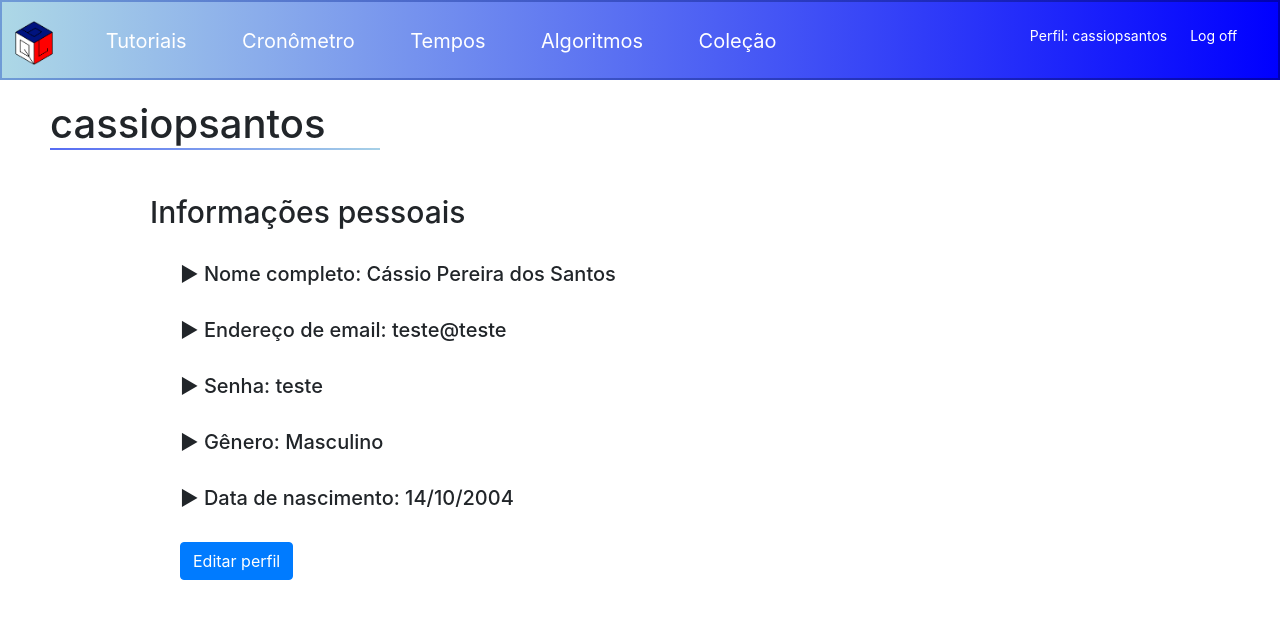
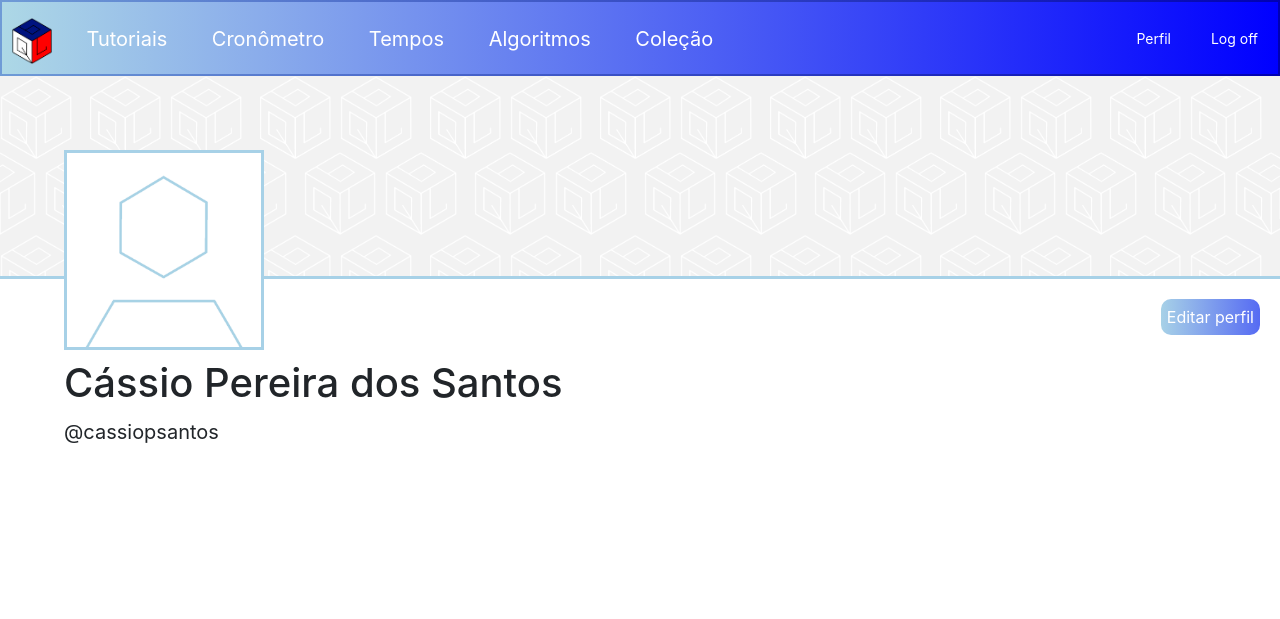
Before and after one commit to cassioPsantos/qblearning, a PHP site: page /qblearning/perfil.php in a window 1280 px wide. Shown: the top 619 px of the page. Run offline with PHP 8.4, Linux system fonts and the light colour scheme; a user stored in the database is signed in; data comes from the database, SQL or seed files in the repository.

Commit message:
foto de perfil funcionando caralho

```diff
--- a/banco.sql
+++ b/banco.sql
@@ -6,6 +6,8 @@ create table usuarios (
 	id int primary key not null auto_increment,
     nome_usuario varchar(20),
 	nome_completo varchar(30),
+    descricao text(200),
+    foto blob,
     email varchar(30),
     senha varchar(30),
     genero varchar(9),
@@ -86,5 +88,5 @@ create table ultima_media (
     foreign key (id_usuario) references usuarios(id)
 );
 
-insert into usuarios (nome_usuario, nome_completo, email, senha, genero, nascimento)
-values ('cassiopsantos', 'Cássio Pereira dos Santos', 'teste@teste', 'teste', 'Masculino', '2004-10-14');
+insert into usuarios (nome_usuario, nome_completo, email, senha, genero, nascimento, foto)
+values ('cassiopsantos', 'Cássio Pereira dos Santos', 'teste@teste', 'teste', 'Masculino', '2004-10-14', 'default.png');
--- a/conexao.php
+++ b/conexao.php
@@ -1,5 +1,5 @@
 <?php
-$conn = mysqli_connect('localhost', 'root', 'aluno01') or die ("Não possível conectar ao banco de dados");
+$conn = mysqli_connect('localhost', 'root', '') or die ("Não possível conectar ao banco de dados");
 $banco = mysqli_select_db($conn, 'qblearning');
 
 function tempoFinal($init) {
--- a/cronometro.php
+++ b/cronometro.php
@@ -421,7 +421,7 @@ $_SESSION['embar'] = $embaralhamento;
 </div><br>
 
 <div class="embar_botao">
-    <button id="embar_botao" class="btn btn-primary">Atualizar embaralhamento</button>
+    <button id="embar_botao" class="botao">Atualizar embaralhamento</button>
 </div>
 
 <form method="POST">
@@ -450,7 +450,7 @@ $_SESSION['embar'] = $embaralhamento;
         </tr>
         <tr>
             <td class="tabela_tipo_cubo">
-                <input class="atualizabtn" type="submit" value="Atualizar" name="btnEnviar" />
+                <input class="botao atualiza_btn" type="submit" value="Atualizar" name="btnEnviar" />
             </td>
             <td class="tabela_tipo_cubo">
                 <div class="imagem_tipo_cubo1">
--- a/css.css
+++ b/css.css
@@ -1,3 +1,18 @@
+.botao {
+    color: white;
+    background-image: linear-gradient(to right, #A7D1E7, #566BF3);
+    padding: 6px;
+    border-radius: 10px;
+    margin-right: 0;
+    border-width: 0;
+}
+
+.botao:hover {
+    color: white;
+    text-decoration: none;
+    background-image: linear-gradient(to right, #9bc3d8, #485acc);
+}
+
 /* TELA DE CADASTRO */
 
 .logo {
@@ -74,11 +89,11 @@
 }
 
 .navbtn {
-    padding: 1%;
+    padding: 10px;
     color: white;
     font-size: 20px;
     border-radius: 10px;
-    margin: 1%;
+    margin: 10px;
 }
 
 .navbtn:hover {
@@ -87,27 +102,15 @@
 }
 
 .navlogo {
-    width: 5%;
-    padding: 1%;
+    width: 40px;
+    margin: 10px;
     margin-right: 10px;
 }
 
 .logoff {
     font-size: 14px;
-    margin: 20px;
-    position: absolute;
-    top: -1%;
-    left: auto;
-    right: 10px;
-}
-
-.perfil {
-    font-size: 14px;
-    margin: 20px;
-    position: absolute;
-    top: -1%;
-    left: auto;
-    right: 80px;
+    float: right;
+    margin-top: 10px;
 }
 
 /* COLEÇÃO */
@@ -282,15 +285,10 @@
     margin-left: 30px;
 }
 
-.atualizabtn {
+.atualiza_btn {
     text-align: center;
-    background-image: linear-gradient(to right, #A7D1E7, #566BF3);
+    margin-left: 30px;
     padding: 10px;
-    color: white;
-    border-style: solid;
-    border-width: 0px;
-    border-radius: 8px;
-    margin-left: 30px;
 }
 
 .deletar_btn {
@@ -308,29 +306,50 @@
 
 /* PERFIL */
 
-.subtitulo {
-    margin-left: 150px;
-    font-size: 30px;
+.header_perfil {
+    position: absolute;
+    width: 470px;
+    left: 5%;
+    top: 150px;
 }
 
-.dadosperfil {
-    margin-left: 180px;
-    font-size: 20px;
+.imagem_perfil {
+    width: 200px;
+    border-style: solid;
+    border-width: 3px;
+    border-color: #A7D1E7;
 }
 
-.mostrarsenha {
-    position: absolute;
-    left: 240;
+.capa_perfil {
+    padding: 100px;
+    border-bottom-style: solid;
+    border-bottom-width: 3px;
+    border-bottom-color: #A7D1E7;
+    background-color: #F2F2F2;
+    background-image: url("imagens/capa_default.png");
+    background-size: 170px;
+    background-repeat: repeat;
 }
 
-.mostrarsenha1 {
-    position: absolute;
-    left: 260px;
-    top: 351px;
+.btn_editar {
+    float: right;
+    margin: 20px;
 }
 
-.perfilbtn {
-    margin-left: 180px;
+.nome_usuario {
+    font-size: 20px;
+    margin-top: 10px;
+    margin-left: 5%;
+}
+
+.nome_completo {
+    margin-top: 80px;
+    margin-left: 5%;
+}
+
+.descricao {
+    width: 500px;
+    margin-left: 5%;
 }
 
 /* TABELA DE TEMPOS */
@@ -376,6 +395,7 @@
 .btn_tempos:hover {
     color: white;
     text-decoration: none;
+    background-image: linear-gradient(to right, #9bc3d8, #485acc);
 }
 
 .cont_2x2 {
@@ -493,6 +513,7 @@
 .btn_voltar:hover {
     color: white;
     text-decoration: none;
+    background-image: linear-gradient(to right, #9bc3d8, #485acc);
 }
 
 .detalhes_2 {
--- a/entrar.php
+++ b/entrar.php
@@ -1,7 +1,4 @@
-<?php
-session_destroy();
-session_start();
-?>
+<?php session_start() ?>
 <html>
 <head>
 <link rel="stylesheet" href="css.css">
--- /dev/null
+++ b/logout.php
@@ -0,0 +1,6 @@
+<?php
+session_start();
+session_unset();
+session_destroy();
+
+header("Location: entrar.php");
--- a/navbar.php
+++ b/navbar.php
@@ -8,7 +8,7 @@
   <a class="navbtn" href="tempos.php">Tempos</a>
   <a class="navbtn" href="algoritmos.php">Algoritmos</a>
   <a class="navbtn" href="colecao.php">Coleção</a>
-  <a class="navbtn logoff" href="entrar.php">Log off</a>
-  <a class="navbtn perfil" href="perfil.php">Perfil: <?php echo $_SESSION['nome_usuario']?></a>
+  <a class="navbtn logoff" href="logout.php">Log off</a>
+  <a class="navbtn logoff" href="perfil.php">Perfil</a>
 </div>
 </div>
--- a/perfil.php
+++ b/perfil.php
@@ -14,20 +14,30 @@ $dados = mysqli_fetch_array($query);
 </head>
 
 <body>
-<h1 class="titulo"><?php echo $_SESSION['nome_usuario']?></h1>
-<br>
-<h2 class="subtitulo">Informações pessoais</h2>
-<br>
-<h6 class="dadosperfil">&#9658; Nome completo: <?php echo $dados['nome_completo']?></h6>
-<br>
-<h6 class="dadosperfil">&#9658; Endereço de email: <?php echo $dados['email']?></h6>
-<br>
-<h6 class="dadosperfil">&#9658; Senha: <?php echo $dados['senha']?></h6>
-<br>
-<h6 class="dadosperfil">&#9658; Gênero: <?php echo $dados['genero']?></h6>
-<br>
-<h6 class="dadosperfil">&#9658; Data de nascimento: <?php echo date_format(date_create($dados['nascimento']), "d/m/Y") ?></h6>
-<br>
-<a class="btn btn-primary perfilbtn" href="editar_perfil.php">Editar perfil</a>
+
+<div class="header_perfil">
+    <img class="imagem_perfil" alt="foto de perfil" src="uploads/<?php
+    echo $dados['foto']
+    ?>">
+</div>
+
+<div class="capa_perfil">
+</div>
+
+<a class="botao btn_editar" href="editar_perfil.php">Editar perfil</a>
+
+<div class="nome_completo">
+    <h1><?php echo $dados['nome_completo']?></h1>
+</div>
+
+<div class="nome_usuario">
+    <p><?php echo "@".$dados['nome_usuario']?></p>
+</div>
+
+
+<div class="descricao">
+    <p class="desc_texto"><?php echo $dados['descricao']?></hp>
+</div>
+
 </body>
 </html>
--- a/tempo_detalhe.php
+++ b/tempo_detalhe.php
@@ -204,7 +204,7 @@ switch ($tipo_cubo) {
                 }?></h6>
     <h6 class="coisas_detalhes">Embaralhamento: <?php
                 if ($melhor_tempo != 0) {
-                    echo date_format(date_create($melhor_tempo_embar), "d/m/Y");
+                    echo $melhor_tempo_embar;
                 } else {
                     echo 'N/A';
                 }?></h6>
@@ -229,7 +229,7 @@ switch ($tipo_cubo) {
                 }?></h6>
     <h6 class="coisas_detalhes">Embaralhamento: <?php
                 if ($pior_tempo != 0) {
-                    echo date_format(date_create($pior_tempo_embar), "d/m/Y");
+                    echo $pior_tempo_embar;
                 } else {
                     echo 'N/A';
                 }?></h6>
@@ -255,7 +255,7 @@ switch ($tipo_cubo) {
 
     <h6 class="coisas_detalhes">Embaralhamento: <?php
                 if ($ultimo_tempo != 0) {
-                    echo date_format(date_create($ultimo_tempo_embar), "d/m/Y");
+                    echo $ultimo_tempo_embar;
                 } else {
                     echo 'N/A';
                 }?></h6>
```
Also changed, not shown: cadastrar.php (+4 -3 lines), cadastrar_cubo.php (+4 -11 lines), editar_perfil.php (+49 -41 lines), listaUsuario.php (deleted, +0 -47 lines), imagens/capa_default.png (added), uploads/default.png (added), uploads/foto_perfil1.jpg (added).
